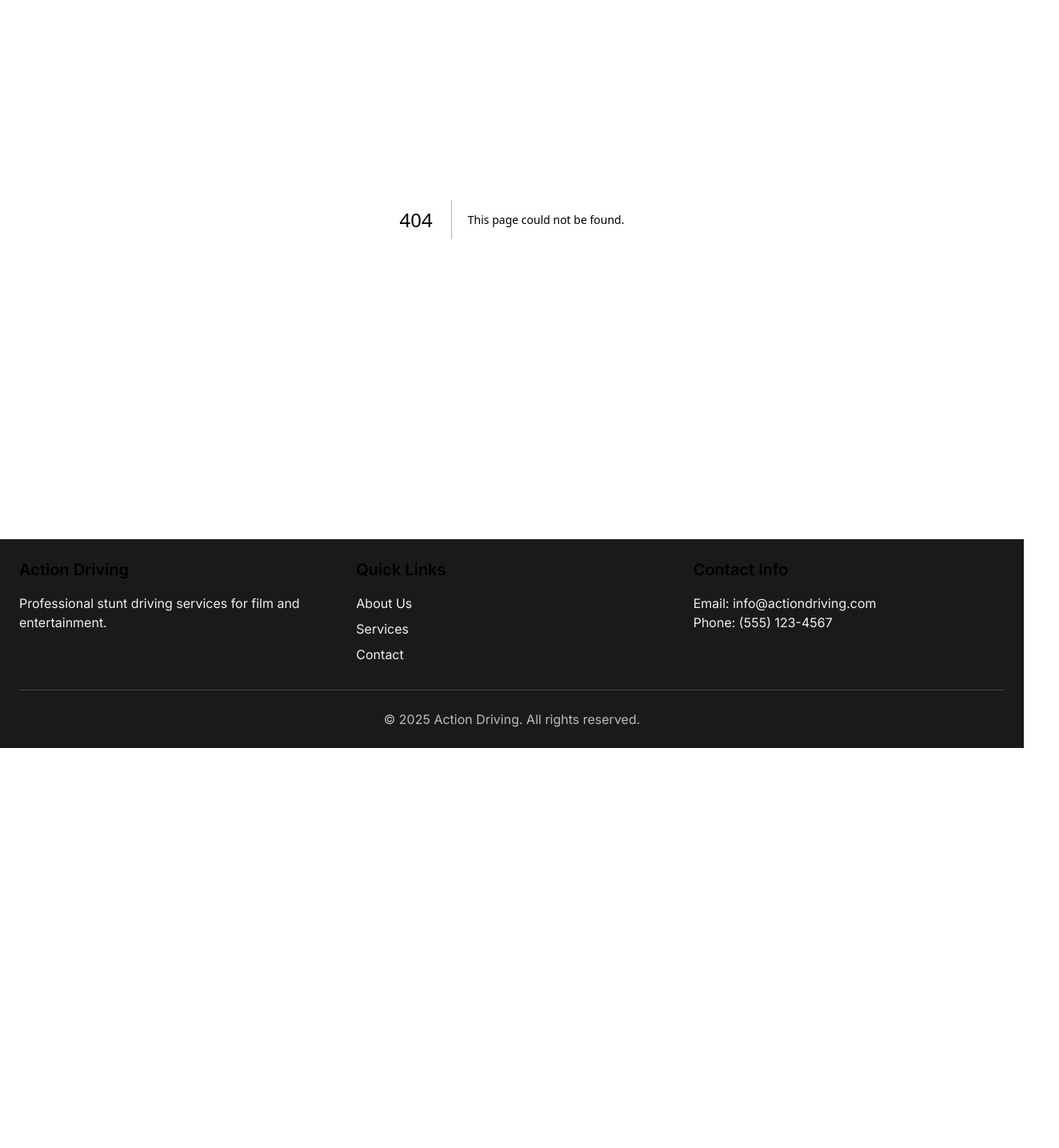
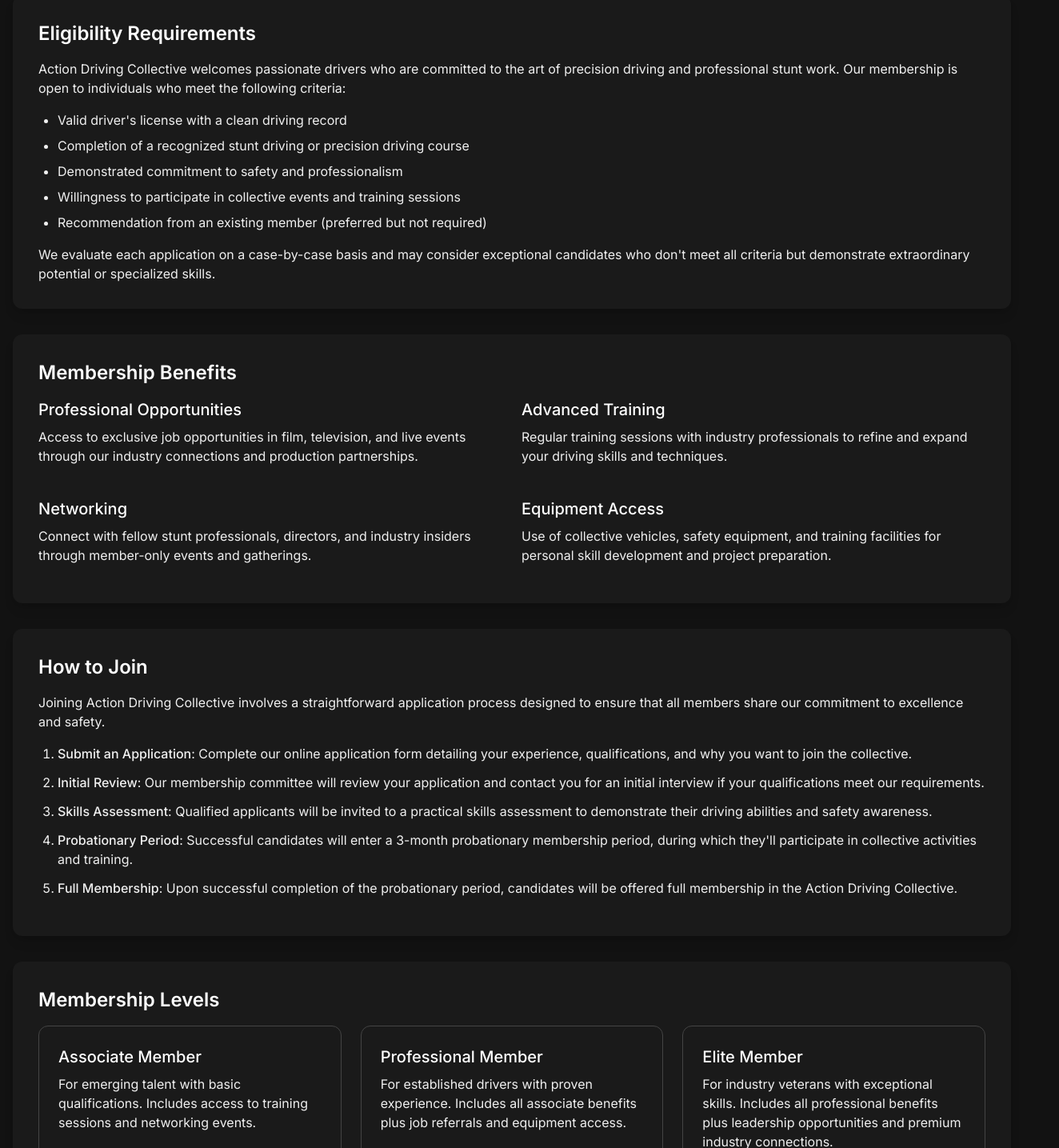
Before and after one commit to KaminKevCrew/action-driving, a Next.js app: page /membership in a window 1280 px wide. Before the commit this address had no page. Shown: the part 222-1657 px from the top of the page at 80% size, 1324 px wide, since content can reach past the window. Before the commit the page ends 1157 px from the top, so only its background shows below. Built offline with nearby package versions, Linux system fonts and the light colour scheme.

Commit message:
Add membership information page.

```diff
--- /dev/null
+++ b/src/app/membership/page.tsx
@@ -0,0 +1,128 @@
+import Link from 'next/link';
+
+export default function MembershipPage() {
+  return (
+    <div className="container mx-auto px-4 py-12">
+      <h1 className="text-3xl md:text-4xl font-bold mb-8 text-text text-center">
+        Membership
+      </h1>
+
+      {/* Eligibility Requirements Section */}
+      <section className="bg-background-secondary p-8 rounded-lg shadow-lg mb-8">
+        <h2 className="text-2xl font-semibold text-text mb-4">Eligibility Requirements</h2>
+        <p className="text-text-normal mb-4">
+          Action Driving Collective welcomes passionate drivers who are committed to the art of precision driving and
+          professional stunt work. Our membership is open to individuals who meet the following criteria:
+        </p>
+        <ul className="list-disc pl-6 text-text-normal mb-4">
+          <li className="mb-2">Valid driver's license with a clean driving record</li>
+          <li className="mb-2">Completion of a recognized stunt driving or precision driving course</li>
+          <li className="mb-2">Demonstrated commitment to safety and professionalism</li>
+          <li className="mb-2">Willingness to participate in collective events and training sessions</li>
+          <li className="mb-2">Recommendation from an existing member (preferred but not required)</li>
+        </ul>
+        <p className="text-text-normal">
+          We evaluate each application on a case-by-case basis and may consider exceptional candidates who don't meet all criteria
+          but demonstrate extraordinary potential or specialized skills.
+        </p>
+      </section>
+
+      {/* Membership Benefits Section */}
+      <section className="bg-background-secondary p-8 rounded-lg shadow-lg mb-8">
+        <h2 className="text-2xl font-semibold text-text mb-4">Membership Benefits</h2>
+        <div className="grid grid-cols-1 md:grid-cols-2 gap-6">
+          <div>
+            <h3 className="text-xl font-medium text-text mb-2">Professional Opportunities</h3>
+            <p className="text-text-normal mb-4">
+              Access to exclusive job opportunities in film, television, and live events through our industry connections and production partnerships.
+            </p>
+          </div>
+          <div>
+            <h3 className="text-xl font-medium text-text mb-2">Advanced Training</h3>
+            <p className="text-text-normal mb-4">
+              Regular training sessions with industry professionals to refine and expand your driving skills and techniques.
+            </p>
+          </div>
+          <div>
+            <h3 className="text-xl font-medium text-text mb-2">Networking</h3>
+            <p className="text-text-normal mb-4">
+              Connect with fellow stunt professionals, directors, and industry insiders through member-only events and gatherings.
+            </p>
+          </div>
+          <div>
+            <h3 className="text-xl font-medium text-text mb-2">Equipment Access</h3>
+            <p className="text-text-normal mb-4">
+              Use of collective vehicles, safety equipment, and training facilities for personal skill development and project preparation.
+            </p>
+          </div>
+        </div>
+      </section>
+
+      {/* How to Join Section */}
+      <section className="bg-background-secondary p-8 rounded-lg shadow-lg mb-8">
+        <h2 className="text-2xl font-semibold text-text mb-4">How to Join</h2>
+        <p className="text-text-normal mb-4">
+          Joining Action Driving Collective involves a straightforward application process designed to ensure that all members
+          share our commitment to excellence and safety.
+        </p>
+        <ol className="list-decimal pl-6 text-text-normal mb-4">
+          <li className="mb-3">
+            <span className="font-medium">Submit an Application</span>: Complete our online application form detailing your experience,
+            qualifications, and why you want to join the collective.
+          </li>
+          <li className="mb-3">
+            <span className="font-medium">Initial Review</span>: Our membership committee will review your application and contact you
+            for an initial interview if your qualifications meet our requirements.
+          </li>
+          <li className="mb-3">
+            <span className="font-medium">Skills Assessment</span>: Qualified applicants will be invited to a practical skills assessment
+            to demonstrate their driving abilities and safety awareness.
+          </li>
+          <li className="mb-3">
+            <span className="font-medium">Probationary Period</span>: Successful candidates will enter a 3-month probationary membership
+            period, during which they'll participate in collective activities and training.
+          </li>
+          <li className="mb-3">
+            <span className="font-medium">Full Membership</span>: Upon successful completion of the probationary period, candidates will be
+            offered full membership in the Action Driving Collective.
+          </li>
+        </ol>
+      </section>
+
+      {/* Membership Levels Section */}
+      <section className="bg-background-secondary p-8 rounded-lg shadow-lg">
+        <h2 className="text-2xl font-semibold text-text mb-4">Membership Levels</h2>
+        <div className="grid grid-cols-1 md:grid-cols-3 gap-6">
+          <div className="border border-ui-border rounded-lg p-6">
+            <h3 className="text-xl font-medium text-text mb-2">Associate Member</h3>
+            <p className="text-text-normal mb-4">
+              For emerging talent with basic qualifications. Includes access to training sessions and networking events.
+            </p>
+          </div>
+          <div className="border border-ui-border rounded-lg p-6">
+            <h3 className="text-xl font-medium text-text mb-2">Professional Member</h3>
+            <p className="text-text-normal mb-4">
+              For established drivers with proven experience. Includes all associate benefits plus job referrals and equipment access.
+            </p>
+          </div>
+          <div className="border border-ui-border rounded-lg p-6">
+            <h3 className="text-xl font-medium text-text mb-2">Elite Member</h3>
+            <p className="text-text-normal mb-4">
+              For industry veterans with exceptional skills. Includes all professional benefits plus leadership opportunities and premium industry connections.
+            </p>
+          </div>
+        </div>
+      </section>
+
+      {/* Call to Action */}
+      <div className="text-center mt-12">
+        <Link
+          href="/contact"
+          className="inline-block bg-accent hover:bg-accent-hover text-text font-medium py-2 px-6 rounded-md transition-colors duration-default"
+        >
+          Apply for Membership
+        </Link>
+      </div>
+    </div>
+  );
+}
--- a/src/components/Navbar.tsx
+++ b/src/components/Navbar.tsx
@@ -182,6 +182,17 @@ const Navbar = () => {
               Merchandise
             </Link>
           </li>
+          <li className="xl:h-full mb-2 xl:mb-0">
+            <Link
+              href="/membership"
+              className={`px-3 py-2 rounded text-text hover:bg-ui-hover transition-colors duration-default no-underline hover:no-underline xl:h-full flex items-center ${
+                pathname === '/membership' ? 'bg-ui-hover' : ''
+              }`}
+              onClick={closeMenu}
+            >
+              Membership
+            </Link>
+          </li>
           <li className="xl:h-full flex items-center">
             <ThemeSwitcher />
           </li>
```
Also changed, not shown: 1 other file (tests, documents, lock files or other folders).
